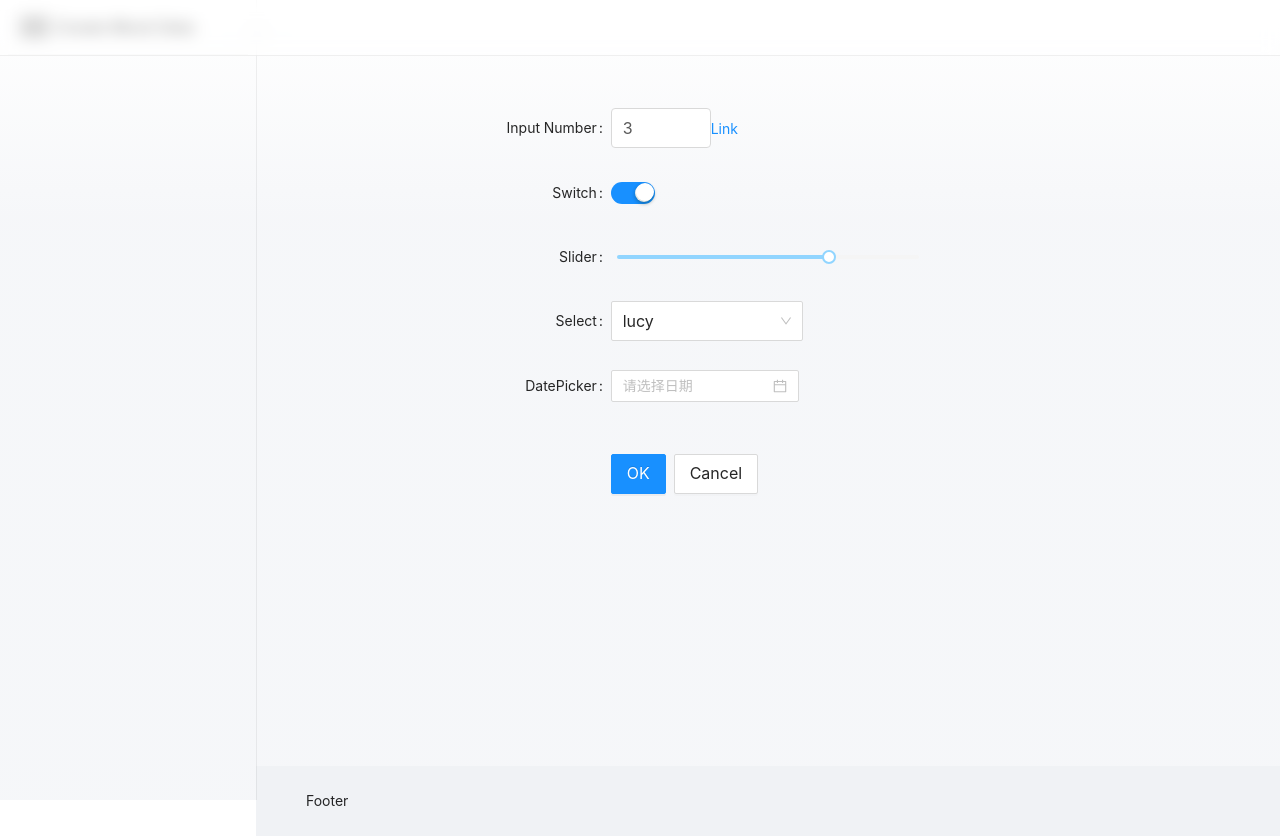
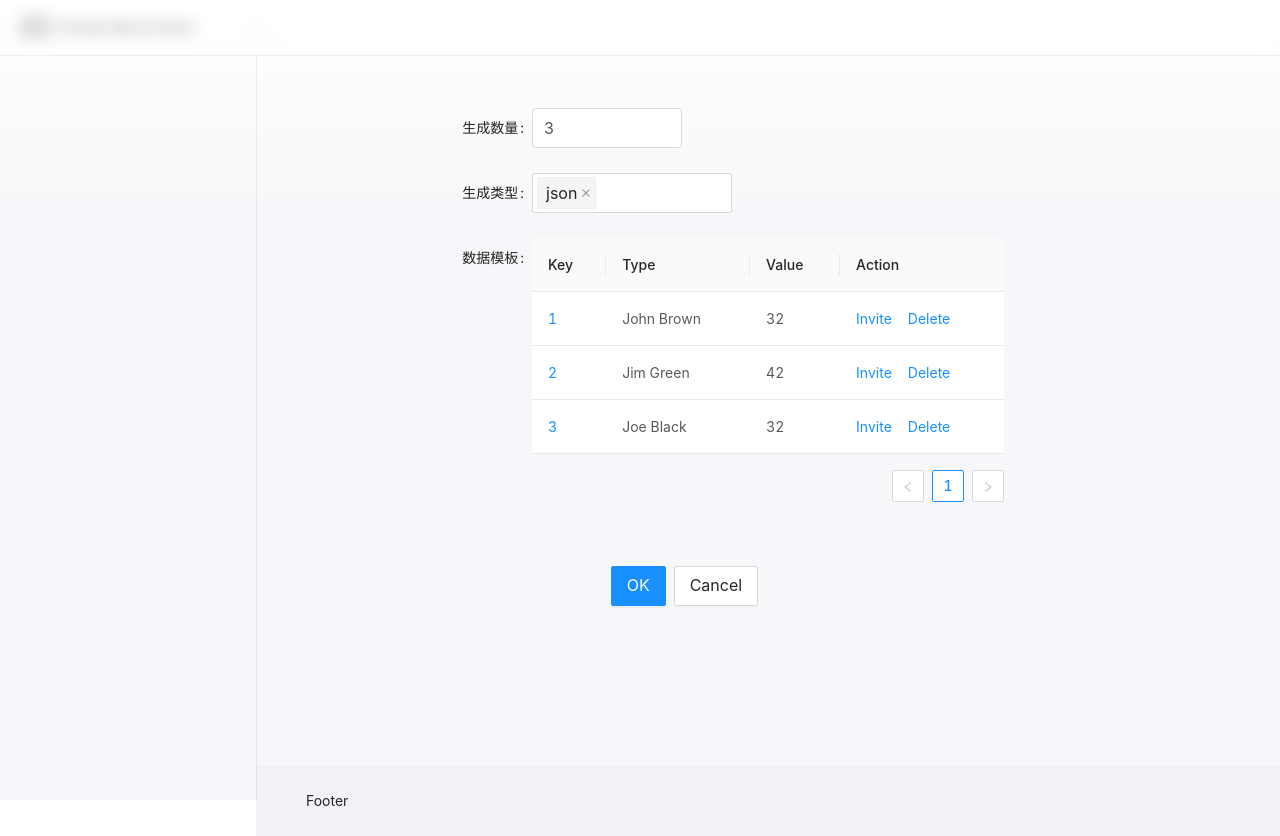
Before and after one commit to kimmy-wang/create-mock-data, a Next.js app: page / in a window 1280 px wide. Built offline with nearby package versions, Linux system fonts and the light colour scheme; grey boxes are pictures that could not be loaded.

Commit message:
feat: 首页重构.

```diff
--- a/package.json
+++ b/package.json
@@ -15,12 +15,14 @@
     "antd": "^4.2.0",
     "babel-plugin-import": "^1.13.0",
     "esm": "3.2.25",
+    "js-yaml": "^3.13.1",
     "less": "3.11.1",
     "less-vars-to-js": "1.3.0",
     "next": "latest",
     "null-loader": "4.0.0",
     "react": "^16.13.1",
     "react-dom": "^16.13.1",
+    "toml": "^3.0.0",
     "webpack-filter-warnings-plugin": "1.2.1"
   },
   "author": {
@@ -34,6 +36,7 @@
   },
   "license": "MIT",
   "devDependencies": {
+    "@types/js-yaml": "^3.12.3",
     "@types/node": "13.13.4",
     "@types/react": "^16.9.35",
     "typescript": "3.8.3"
--- a/pages/example.tsx
+++ /dev/null
@@ -1,3 +0,0 @@
-import MainLayout from '../layouts/main'
-
-export default () => <MainLayout>Example page</MainLayout>
--- a/pages/index.tsx
+++ b/pages/index.tsx
@@ -2,10 +2,9 @@ import {
   Form,
   Select,
   InputNumber,
-  DatePicker,
-  Switch,
-  Slider,
+  Table,
   Button,
+  Space
 } from 'antd'
 
 import MainLayout from '../layouts/main'
@@ -13,50 +12,87 @@ import MainLayout from '../layouts/main'
 const FormItem = Form.Item
 const Option = Select.Option
 
+const columns = [
+  {
+    title: 'Key',
+    dataIndex: 'key',
+    key: 'key',
+    render: text => <a>{text}</a>,
+  },
+  {
+    title: 'Type',
+    dataIndex: 'type',
+    key: 'type',
+  },
+  {
+    title: 'Value',
+    dataIndex: 'value',
+    key: 'value',
+  },
+  {
+    title: 'Action',
+    key: 'action',
+    render: (text, record) => (
+      <Space size="middle">
+        <a>Invite {record.name}</a>
+        <a>Delete</a>
+      </Space>
+    ),
+  },
+];
+
+const data = [
+  {
+    key: '1',
+    type: 'John Brown',
+    value: 32,
+    tags: ['nice', 'developer'],
+  },
+  {
+    key: '2',
+    type: 'Jim Green',
+    value: 42,
+    tags: ['loser'],
+  },
+  {
+    key: '3',
+    type: 'Joe Black',
+    value: 32,
+    tags: ['cool', 'teacher'],
+  },
+];
+
 export default () => (
   <MainLayout>
     <Form layout="horizontal">
       <FormItem
-        label="Input Number"
-        labelCol={{ span: 8 }}
-        wrapperCol={{ span: 8 }}
+        label="生成数量"
+        labelCol={{ span: 6 }}
+        wrapperCol={{ span: 12 }}
       >
         <InputNumber
           size="large"
           min={1}
-          max={10}
-          style={{ width: 100 }}
+          style={{ width: 150 }}
           defaultValue={3}
           name="inputNumber"
         />
-        <a href="#">Link</a>
       </FormItem>
 
-      <FormItem label="Switch" labelCol={{ span: 8 }} wrapperCol={{ span: 8 }}>
-        <Switch defaultChecked />
-      </FormItem>
-
-      <FormItem label="Slider" labelCol={{ span: 8 }} wrapperCol={{ span: 8 }}>
-        <Slider defaultValue={70} />
-      </FormItem>
-
-      <FormItem label="Select" labelCol={{ span: 8 }} wrapperCol={{ span: 8 }}>
-        <Select size="large" defaultValue="lucy" style={{ width: 192 }}>
-          <Option value="jack">jack</Option>
-          <Option value="lucy">lucy</Option>
-          <Option value="disabled" disabled>
-            disabled
-          </Option>
-          <Option value="yiminghe">yiminghe</Option>
+      <FormItem label="生成类型" labelCol={{ span: 6 }} wrapperCol={{ span: 12 }}>
+        <Select mode="multiple" size="large" defaultValue="json" style={{ width: 200 }}>
+          <Option value="json">json</Option>
+          <Option value="yaml">yaml</Option>
+          <Option value="toml">toml</Option>
         </Select>
       </FormItem>
 
       <FormItem
-        label="DatePicker"
-        labelCol={{ span: 8 }}
-        wrapperCol={{ span: 8 }}
+        label="数据模板"
+        labelCol={{ span: 6 }}
+        wrapperCol={{ span: 12 }}
       >
-        <DatePicker name="startDate" />
+        <Table columns={columns} dataSource={data} />
       </FormItem>
       <FormItem style={{ marginTop: 48 }} wrapperCol={{ span: 8, offset: 8 }}>
         <Button size="large" type="primary" htmlType="submit">
--- a/pages/welcome.tsx
+++ /dev/null
@@ -1,3 +0,0 @@
-import MainLayout from '../layouts/main'
-
-export default () => <MainLayout>Welcome!</MainLayout>
```
Also changed, not shown: 1 other file (tests, documents, lock files or other folders).
